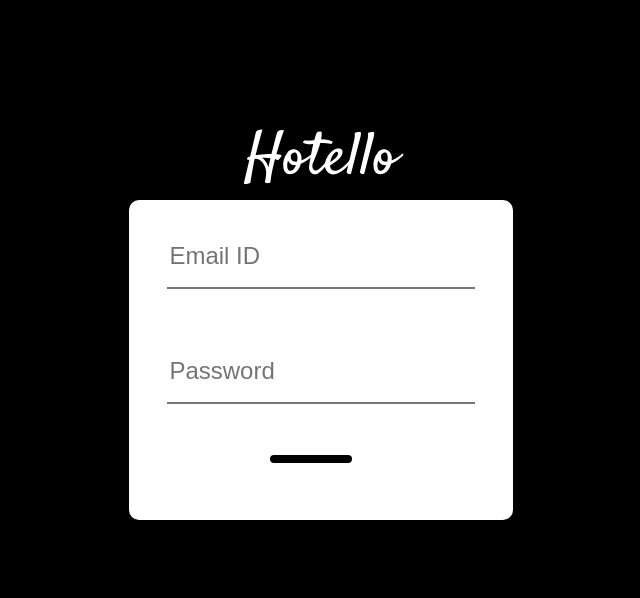
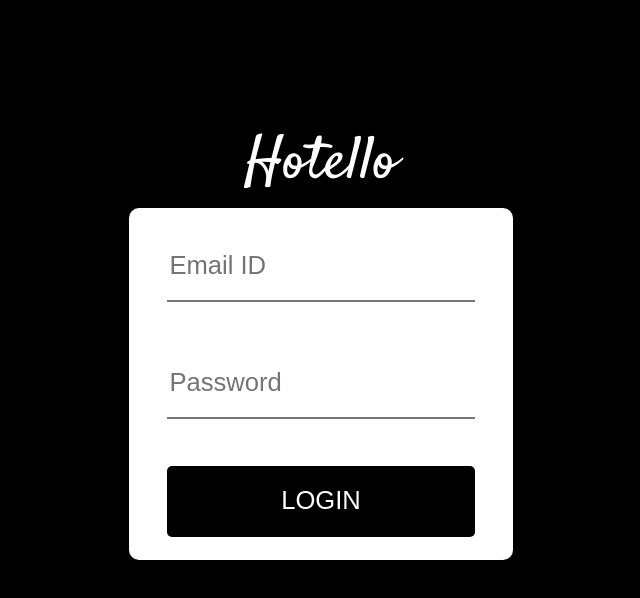
Before and after one commit to vishal9950/Hotello_FE, a React (Create React App) app: page /login in a window 1280 px wide. Shown: the top 598 px of the page, without its empty margins (319-959 px from the left). Built offline with nearby package versions, Linux system fonts and the light colour scheme.

Commit message:
Fixed login page css

```diff
--- a/src/App.js
+++ b/src/App.js
@@ -34,7 +34,7 @@ class App extends React.Component {
     return (
       <div>
         <Switch>
-          <Route path="/login" component={AdminLoginPage} />
+          <Route exact path="/login" component={AdminLoginPage} />
           <Route path="/adminMain" component={AdminMainPage} />
         </Switch>
       </div>
--- a/src/Components/Login/Login.css
+++ b/src/Components/Login/Login.css
@@ -1,6 +1,6 @@
 .login{
     width:30vw;
-    height:65vh;
+    height:70vh;
     margin:auto;
     border-radius:10px;
     padding-top:15vh;
--- a/src/Components/LoginBody/LoginBody.css
+++ b/src/Components/LoginBody/LoginBody.css
@@ -13,14 +13,24 @@
     width:80%;
     height:20%;
     border-width: 0px 0px 2px 0px;
-    font-size: x-large;
+    font-size: 2vw;
     font-weight: 200;
-
+    outline: none;
 }
 
 .login-button{
     background-color:black;
     color:white;
-    letter-spacing: 3px;
+    /* letter-spacing: 3px; */
     border-radius: 5px
 }
+
+
+.login-button-link{
+    display: flex;
+    width:100%;
+    height:100%;
+    text-decoration-line: none;
+    justify-content: center;
+    align-items: center
+}
--- a/src/Components/LoginBody/index.js
+++ b/src/Components/LoginBody/index.js
@@ -39,9 +39,14 @@ class LoginBody extends React.Component {
       <div className="login-body" >
         <input type="email" value={this.state.username} className="login-field" placeholder="Email ID" onChange={event => this.setState({ username: event.target.value })} />
         <input type="password" value={this.state.password} className="login-field" placeholder="Password" onChange={event => this.setState({ password: event.target.value })} />
-        <Link to={(window.localStorage.getItem('token') !== 'null') ? '/adminMain/users' : '/login'} onClick={() => { this.login(); }}>
-          <button type="button" className="login-field login-button" >LOGIN</button>
-        </Link>
+
+        <button type="button" className="login-field login-button" >
+          <Link className="login-button-link" to={(window.localStorage.getItem('token') !== 'null') ? '/adminMain/users' : '/login'} onClick={() => { this.login(); }}>
+
+          LOGIN
+          </Link>
+        </button>
+
       </div>);
   }
 }
```
